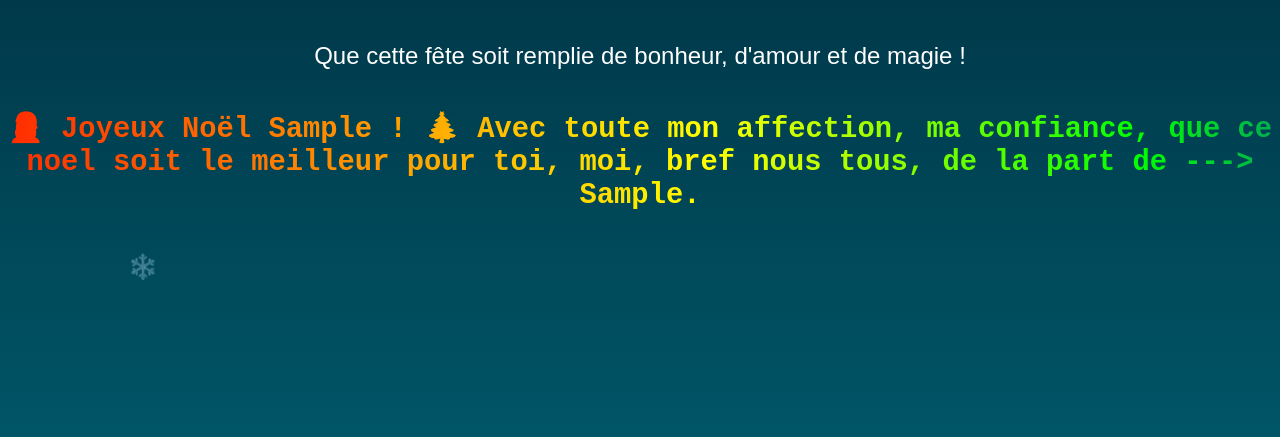
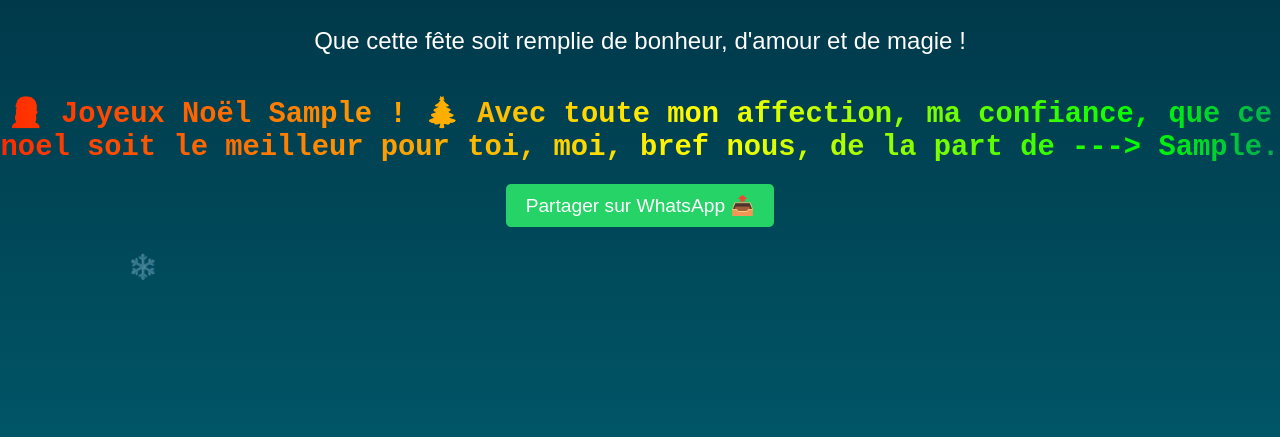
Before and after one commit to McK4GE/Merry_Christmas, a plain HTML site: page index.html in a window 1280 px wide. Both pictures are taken after typing "Sample", "Sample" into the empty fields and a click on the button "Afficher le message 🎉". Shown: the part 363-800 px from the top of the page. Drawn offline with Linux system fonts and the light colour scheme.

Commit message:
index.html

```diff
--- a/index.html
+++ b/index.html
@@ -43,6 +43,23 @@
       -webkit-background-clip: text;
       -webkit-text-fill-color: transparent;
       animation: directionalEffect 4s linear infinite; /* Animation Directional */
+    }
+
+    #shareButton {
+      display: none; /* Masqué par défaut */
+      margin-top: 20px;
+      padding: 10px 20px;
+      font-size: 1.2em;
+      color: white;
+      background-color: #25D366; /* Couleur de WhatsApp */
+      border: none;
+      border-radius: 5px;
+      cursor: pointer;
+      text-decoration: none;
+    }
+
+    #shareButton:hover {
+      background-color: #1DA851;
     }
 
     form {
@@ -146,6 +163,7 @@
   </form>
 
   <div id="personalMessage"></div>
+  <a id="shareButton" target="_blank">Partager sur WhatsApp 📤</a>
 
   <!-- Flocons de neige -->
   <div class="snowflake" style="left: 10%; animation-delay: 0s;">❄️</div>
@@ -180,9 +198,15 @@
       const friendName = document.getElementById('friendName').value;
 
       // Création du message personnalisé
-      const message = `🎅 Joyeux Noël ${friendName} ! 🎄 Avec toute mon affection, ma confiance, que ce noel soit le meilleur pour toi, moi, bref nous tous, de la part de --->  ${yourName}.`;
+      const message = `🎅 Joyeux Noël ${friendName} ! 🎄 Avec toute mon affection, ma confiance, que ce noel soit le meilleur pour toi, moi, bref nous, de la part de --->  ${yourName}.`;
       const messageElement = document.getElementById('personalMessage');
       messageElement.textContent = message;
+
+      // Afficher le bouton de partage WhatsApp
+      const shareButton = document.getElementById('shareButton');
+      shareButton.style.display = 'inline-block'; // Afficher le bouton
+      const whatsappMessage = encodeURIComponent(message); // Encoder le message
+      shareButton.href = `https://api.whatsapp.com/send?text=${whatsappMessage}`;
 
       // Cacher le formulaire
       const form = document.getElementById('nameForm');
```
